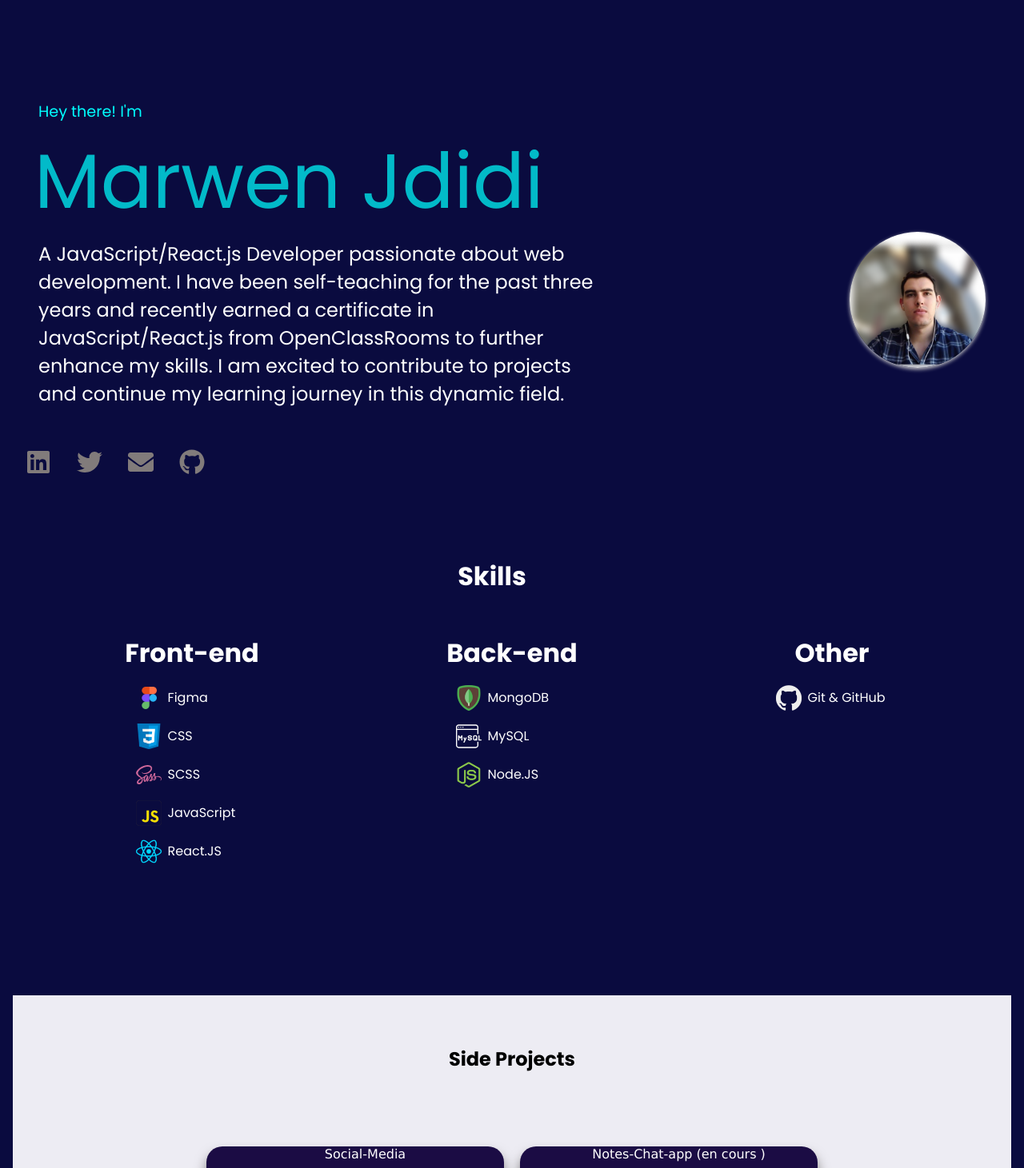
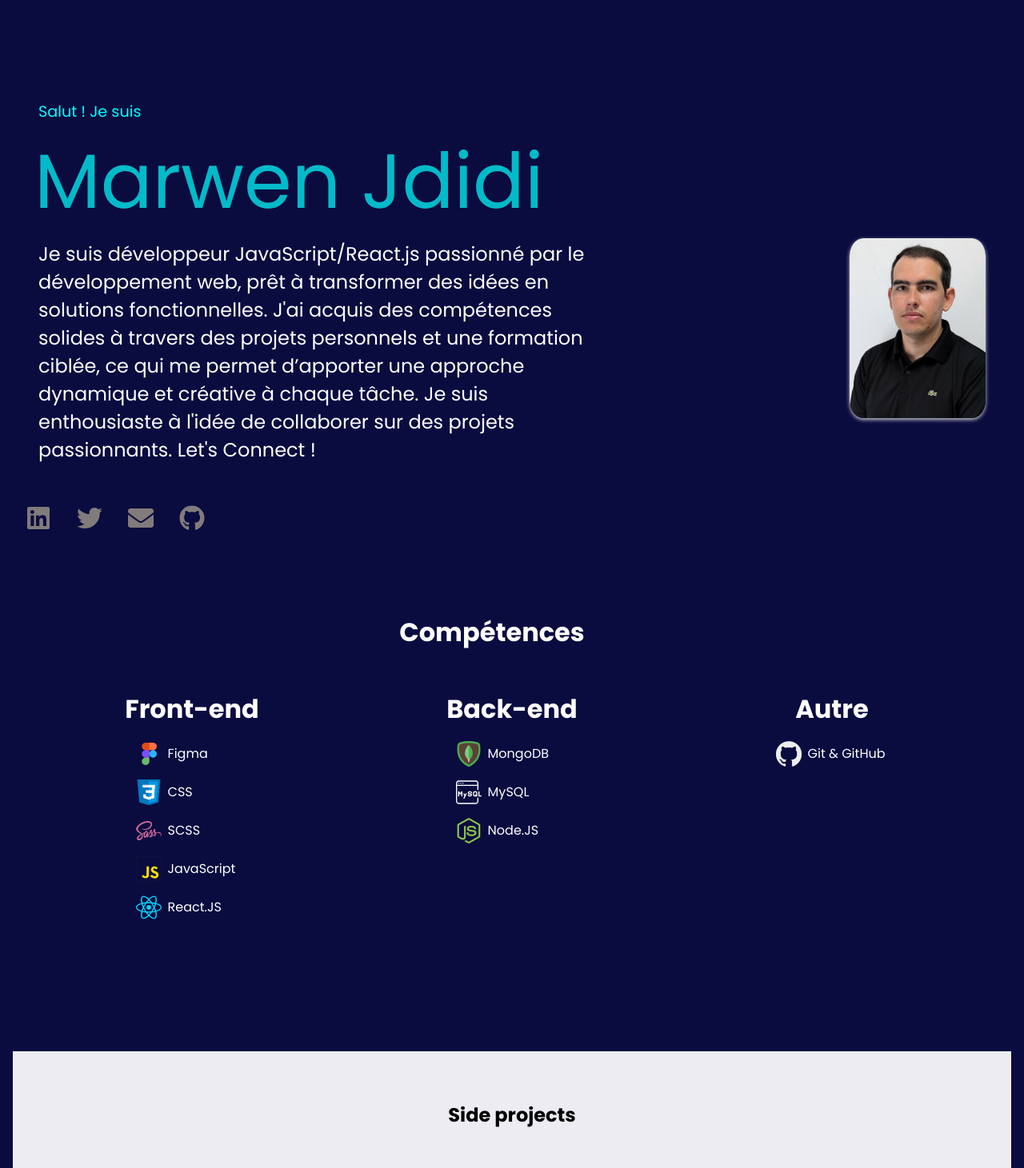
Before and after one commit to MarwenCode/portfolio, a React (Create React App) app: page / in a window 1280 px wide. Shown: the part 120-1581 px from the top of the page at 80% size. Built offline with nearby package versions, Linux system fonts and the light colour scheme.

Commit message:
pic version with lang

```diff
--- a/package.json
+++ b/package.json
@@ -12,17 +12,18 @@
     "@testing-library/user-event": "^13.5.0",
     "emailjs-com": "^3.2.0",
     "framer-motion": "^11.0.5",
-    "i18next": "^23.12.2",
+    "i18next": "^23.15.1",
     "js-file-download": "^0.4.12",
     "react": "^18.2.0",
     "react-dom": "^18.2.0",
-    "react-i18next": "^15.0.0",
+    "react-i18next": "^15.0.2",
     "react-icons": "^4.7.1",
     "react-intersection-observer": "^9.8.0",
     "react-router-dom": "^6.6.2",
     "react-scripts": "5.0.1",
     "react-scroll": "^1.8.9",
     "react-toastify": "^10.0.4",
+    "react-world-flags": "^1.6.0",
     "sass": "^1.77.7",
     "web-vitals": "^2.1.4"
   },
--- a/src/components/home/Home.jsx
+++ b/src/components/home/Home.jsx
@@ -1,7 +1,6 @@
 import React, { useState, useEffect } from "react";
-
+import { useTranslation } from 'react-i18next'; // Import useTranslation
 import { FaLinkedin, FaTwitter, FaEnvelope, FaGithub } from "react-icons/fa";
-
 import "./home.scss";
 import Projects from "../projects/Projects";
 import emailjs from "emailjs-com";
@@ -11,6 +10,7 @@ import JavaScriptOnly from "../javaScriptOnly/JavaScriptOnly";
 import Intro from "../intro/Intro";
 
 const Home = () => {
+  const { t } = useTranslation();
   const [isSkillsVisible, setIsSkillsVisible] = useState(false);
   const [isIntroVisible, setIsIntroVisible] = useState(false);
 
@@ -50,9 +50,7 @@ const Home = () => {
     e.preventDefault();
 
     try {
-      console.log("Form data submitted:", formData);
-
-      const form = e.target; // Get the form element
+      const form = e.target;
 
       const result = await emailjs.sendForm(
         "service_v0gmsdf",
@@ -61,9 +59,6 @@ const Home = () => {
         "tGn9UVohsbbE7IH5z"
       );
 
-      console.log(result.text);
-      // Add any success handling or redirect here
-      // Show a success notification to the user
       toast.success("Your message has been sent!");
       setFormData({
         name: "",
@@ -71,14 +66,10 @@ const Home = () => {
         message: "",
       });
     } catch (error) {
-      console.error(error); // Log the entire error object for further investigation
-      console.log(error?.text || "An error occurred");
-      // Show an error notification to the user
+      console.error(error);
       toast.error("An error occurred. Please try again.");
     }
   };
-
-
 
   const handleMouseEnter = () => {
     setIsIntroVisible(true);
@@ -92,16 +83,12 @@ const Home = () => {
     <div className="home">
       <div className="about">
         <div className="presentation">
-          <span> Hey there! I'm</span>
+          <span>{t('about.greeting')}</span>
           <p className="text">
             <span className="name">Marwen Jdidi</span>
           </p>
           <p className="text2">
-            A JavaScript/React.js Developer passionate about web development. I
-            have been self-teaching for the past three years and recently earned
-            a certificate in JavaScript/React.js from OpenClassRooms to further
-            enhance my skills. I am excited to contribute to projects and
-            continue my learning journey in this dynamic field.
+            {t('about.description')}
           </p>
           <div className="contact">
             <div className="contact-links">
@@ -123,96 +110,83 @@ const Home = () => {
 
         <div className="profile">
           <div className="right">
-      {/* <div className="thought-cloud">
-          <p>hey! 👋. Hover my picture please </p>
-        </div> */}
             <img
-          src="/edited-pic.png"
+              src="/profile image.jpg"
               alt="profile-pic"
-          // onMouseEnter={handleMouseEnter}
-          // onMouseLeave={handleMouseLeave}
               className="profile-pic"
             />
-
           </div>
           {isIntroVisible && <Intro />}
         </div>
       </div>
-      <div
-        className={`skills ${isSkillsVisible ? "visible" : ""}`}
-        id="skills-section">
-        <h2>Skills</h2>
 
-        <div class="skills-container">
-          <div class="section frontend">
-            <h2>Front-end</h2>
-            <div class="skill">
+      <div className={`skills ${isSkillsVisible ? "visible" : ""}`} id="skills-section">
+        <h2>{t('skills.title')}</h2>
+
+        <div className="skills-container">
+          <div className="section frontend">
+            <h2>{t('skills.frontend')}</h2>
+            <div className="skill">
               <img src="/figma3.png" alt="Figma icon" />
-              <p>Figma</p>
+              <p>{t('skills.figma')}</p>
             </div>
-            <div class="skill">
+            <div className="skill">
               <img src="/css.png" alt="" />
-              <p>CSS</p>
+              <p>{t('skills.css')}</p>
             </div>
-            <div class="skill">
+            <div className="skill">
               <img src="/sass.svg" alt="" />
-              <p>SCSS</p>
+              <p>{t('skills.scss')}</p>
             </div>
-            <div class="skill">
+            <div className="skill">
               <img src="/javascript.svg" alt="" />
-              <p>JavaScript</p>
+              <p>{t('skills.javascript')}</p>
             </div>
-            <div class="skill">
+            <div className="skill">
               <img src="/react.png" alt="" />
-              <p>React.JS</p>
-            </div>
-          </div>
-          <div class="section backend">
-            <h2>Back-end</h2>
-            <div class="skill">
-              <img src="/mongo.png" alt="" />
-              <p>MongoDB</p>
-            </div>
-            <div class="skill">
-              <img src="/mysql.svg" alt="" />
-              <p>MySQL</p>
-            </div>
-            <div class="skill">
-              <img src="/node.png" alt="" />
-              <p>Node.JS</p>
+              <p>{t('skills.react')}</p>
             </div>
           </div>
 
-          <div class="section other">
-            <h2>Other</h2>
-            <div class="skill">
+          <div className="section backend">
+            <h2>{t('skills.backend')}</h2>
+            <div className="skill">
+              <img src="/mongo.png" alt="" />
+              <p>{t('skills.mongodb')}</p>
+            </div>
+            <div className="skill">
+              <img src="/mysql.svg" alt="" />
+              <p>{t('skills.mysql')}</p>
+            </div>
+            <div className="skill">
+              <img src="/node.png" alt="" />
+              <p>{t('skills.node')}</p>
+            </div>
+          </div>
+
+          <div className="section other">
+            <h2>{t('skills.other')}</h2>
+            <div className="skill">
               <img src="/github.png" alt="Git & GitHub icon" />
-              <p>Git & GitHub</p>
+              <p>{t('skills.github')}</p>
             </div>
           </div>
         </div>
       </div>
+
       <div className="projects">
-        <h2>Side Projects </h2>
-
+        <h2>{t('projects.title')}</h2>
         <div className="sidepro">
           <div className="proj">
             <Projects />
           </div>
 
           <div className="demo">
-            <p>
-              To try the applications, you can use the following credentials:
-            </p>
-
+            <p>{t('projects.credentials')}</p>
             <div className="sign">
-              <span>e-mail: admin@gmail.com</span>
-              <span>password: 123456</span>
-
-              <p>
-                "Sometimes, you need to wait a few seconds to log in, it depends
-                on the network."
-              </p>
+              <span>{t('projects.email')}: admin@gmail.com</span>
+              <span>{t('projects.password')}: 123456</span>
+              <p>{t('projects.note')}</p>
             </div>
           </div>
         </div>
@@ -221,12 +195,13 @@ const Home = () => {
       <div className="jsOnly">
         <JavaScriptOnly />
       </div>
+
       <div className="contact">
         <section id="contact">
-          <h2>Contact</h2>
+          <h2>{t('contact.title')}</h2>
           <form onSubmit={handleSubmit}>
             <div className="form-group">
-              <label htmlFor="name">Name:</label>
+              <label htmlFor="name">{t('contact.name')}:</label>
               <input
                 type="text"
                 id="name"
@@ -237,7 +212,7 @@ const Home = () => {
               />
             </div>
             <div className="form-group">
-              <label htmlFor="email">Email:</label>
+              <label htmlFor="email">{t('contact.email')}:</label>
               <input
                 type="email"
                 id="email"
@@ -248,15 +223,16 @@ const Home = () => {
               />
             </div>
             <div className="form-group">
-              <label htmlFor="message">Message:</label>
+              <label htmlFor="message">{t('contact.message')}:</label>
               <textarea
                 id="message"
                 name="message"
                 value={formData.message}
                 onChange={handleChange}
-                required></textarea>
+                required
+              ></textarea>
             </div>
-            <button type="submit">Submit</button>
+            <button type="submit">{t('contact.submit')}</button>
           </form>
           <ToastContainer />
           <div className="contact-links">
--- a/src/components/home/home.scss
+++ b/src/components/home/home.scss
@@ -102,7 +102,7 @@
 
         .profile-pic {
           width: 170px;
-          border-radius: 50%;
+          border-radius:10%;
           box-shadow: 0px 2px 5px #ccc;
           cursor: pointer;
           transition: transform 0.3s ease;
--- a/src/components/projects/Projects.jsx
+++ b/src/components/projects/Projects.jsx
@@ -2,96 +2,53 @@ import React, { useState } from "react";
 import Project from "./Project";
 import { motion, useAnimation } from 'framer-motion';
 import { useInView } from 'react-intersection-observer';
-
+import { useTranslation } from 'react-i18next'; // Importer useTranslation
 
 import "./projects.scss";
 
 const Projects = () => {
+  const { t } = useTranslation(); // Hook pour accéder à la fonction de traduction
   const [selectedVideo, setSelectedVideo] = useState(null);
   const [showPlayer, setShowPlayer] = useState(false);
   const videos = [
-    // {
-    //   title: "Blog-app",
-    //   src: "https://www.youtube.com/watch?v=6IyZaA4aD04",
-    //   description:
-    //     " I developed the blog-app application to gain a solid understanding of the fundamentals of REACT JS.- My goal was to create a CRUD (create, read, update, and delete) application to put my knowledge into practice.Technologies used: React JS, hooks, MongoDB for the backend" ,
-    //   image: "/blog.png",
-    //   code: "https://github.com/MarwenCode/Blog-app",
-    //   app: "https://blog-app-frontend.onrender.com",
-
-    // },
-    // {
-    //   title: "Social-Media",
-    //   src: "https://www.youtube.com/watch?v=sHX3hq0bfZQ",
-    //   description:
-    //     "I developed a RESTful API for managing posts, incorporating features such as image uploads, comment editing, and deletion. I proficiently navigated the React ecosystem, employing techniques like the spread operator, conditional rendering, and state management with Redux Toolkit.",
-    //   image: "/social-media.png",
-    //   code: "https://github.com/MarwenCode/SocialMedia.app",
-    //   app: "https://social-media-app-a6lq.onrender.com",
-    // },
-    // {
-    //   title: "Job-app",
-    //   src: "https://www.youtube.com/watch?v=LEU91zAsosg",
-    //   description:
-    //     "Cette application permet de faciliter la recherche d'offres d'emploi pour les développeurs en se concentrant sur leurs spécialités. En utilisant cette application, j'ai amélioré mes compétences en matière de gestion des états avec React JS,  j'ai également appris à effectuer des filtrages de données pour afficher des résultats en fonction de critères prédéterminés et de maîtriser les opérations CRUD.",
-    //   image: "/job-app.png",
-    //   code: "https://github.com/MarwenCode/Job-app",
-    //   app: "https://job-app-client.onrender.com",
-    // },
-
-
-     {
-        title: "Social-Media",
-         src: "https://www.youtube.com/watch?v=sHX3hq0bfZQ",
-       description:
-          "I developed a RESTful API for managing posts, incorporating features such as image uploads, comment editing, and deletion. I proficiently navigated the React ecosystem, employing techniques like the spread operator, conditional rendering, and state management with Redux Toolkit.",
-       image: "/postshare.png",
-       code: "https://github.com/MarwenCode/Post-Share",
-       app: "https://postshare-app.onrender.com",
+    {
+      title: t('projects.socialMedia.title'), // Traduction du titre
+      src: "https://www.youtube.com/watch?v=sHX3hq0bfZQ",
+      description: t('projects.socialMedia.description'), // Traduction de la description
+      image: "/postshare.png",
+      code: "https://github.com/MarwenCode/Post-Share",
+      app: "https://postshare-app.onrender.com",
     },
     {
-      title: "Notes-Chat-app (en cours )",
+      title: t('projects.notesChatApp.title'), // Traduction du titre
       src: "https://www.youtube.com/watch?v=uFReP-cA2CQ",
-      description:
-      "The Notes application allows users to create notes with advanced features such as saving notes in a MySQL database, editing and deleting notes, as well as assigning each note to a category. This application is built with React JS, MySQL, and Express JS. The upcoming features include adding a chat system with users using Socket.io and creating a task manager similar to Trello.",
+      description: t('projects.notesChatApp.description'), // Traduction de la description
       image: "/notes-app.png",
       code: "https://github.com/MarwenCode/MIND-3",
-      app:"https://marwen-portfolio.onrender.com"
+      app: "https://marwen-portfolio.onrender.com"
     },
-
     {
-      title: "E-Commerce-app",
+      title: t('projects.eCommerceApp.title'), // Traduction du titre
       src: "https://www.youtube.com/watch?v=1_PmCTz0fZA",
-      description:
-      "I designed this e-commerce website to enhance my skills in React JS Hooks, particularly useContext and useReducer. These facilitated efficient management of the shopping cart, tracking quantities and order totals in real-time as users add items.",
+      description: t('projects.eCommerceApp.description'), // Traduction de la description
       image: "/e-commerce.png",
       code: "https://github.com/MarwenCode/E-commerce-app",
       app: "https://e-commerce-app-7nc0.onrender.com",
     },
     {
-      title: "Dashboard-app",
+      title: t('projects.dashboardApp.title'), // Traduction du titre
       src: "https://www.youtube.com/watch?v=-n6lSUpue4A",
-      description:
-      "I developed this dashboard using Express JS, MongoDB, and React JS to better master database management and display data using the Context API. I also implemented features to efficiently handle various application states. Users can easily manage products in stock and communicate with suppliers using an integrated support ticket system, enabling more effective management of their activities.",
+      description: t('projects.dashboardApp.description'), // Traduction de la description
       image: "/dashboard.png",
       code: "https://github.com/MarwenCode/Dashboard-admin-app",
       app: "https://dashboard-app-marwen.onrender.com",
     },
-
   ];
 
   const handleClick = (videoId) => {
     setSelectedVideo(videoId);
     setShowPlayer(!showPlayer);
   };
-
-
-
-
-
-
-
-
 
   return (
     <div className="sideprojects">
--- a/src/index.js
+++ b/src/index.js
@@ -1,7 +1,7 @@
 import React from 'react';
 import ReactDOM from 'react-dom/client';
 import { ToastContainer } from 'react-toastify';
-
+import "./i18n"
 import App from './App';
 
 
--- /dev/null
+++ b/src/locales/en.json
@@ -0,0 +1,51 @@
+{
+  "about": {
+    "greeting": "Hey there! I'm",
+    "description": "A JavaScript/React.js Developer passionate about web development. I have been self-teaching for the past three years and recently earned a certificate in JavaScript/React.js to further enhance my skills. I am excited to contribute to projects and continue my learning journey in this dynamic field."
+  },
+  "skills": {
+    "title": "Skills",
+    "frontend": "Front-end",
+    "figma": "Figma",
+    "css": "CSS",
+    "scss": "SCSS",
+    "javascript": "JavaScript",
+    "react": "React.JS",
+    "backend": "Back-end",
+    "mongodb": "MongoDB",
+    "mysql": "MySQL",
+    "node": "Node.JS",
+    "other": "Other",
+    "github": "Git & GitHub"
+  },
+  "projects": {
+    "title": "Side Projects",
+    "credentials": "To try the applications, you can use the following credentials:",
+    "email": "email",
+    "password": "password",
+    "note": "Sometimes, you need to wait a few seconds to log in, it depends on the network.",
+    "socialMedia": {
+      "title": "Social-Media",
+      "description": "I developed a RESTful API for managing posts, incorporating features such as image uploads, comment editing, and deletion. I proficiently navigated the React ecosystem, employing techniques like the spread operator, conditional rendering, and state management with Redux Toolkit."
+    },
+    "notesChatApp": {
+      "title": "Notes-Chat-app (in progress)",
+      "description": "The Notes application allows users to create notes with advanced features such as saving notes in a MySQL database, editing and deleting notes, as well as assigning each note to a category."
+    },
+    "eCommerceApp": {
+      "title": "E-Commerce-app",
+      "description": "I designed this e-commerce website to enhance my skills in React JS Hooks, particularly useContext and useReducer, which facilitated efficient management of the shopping cart."
+    },
+    "dashboardApp": {
+      "title": "Dashboard-app",
+      "description": "I developed this dashboard using Express JS, MongoDB, and React JS to better master database management and display data using the Context API."
+    }
+  },
+  "contact": {
+    "title": "Contact",
+    "name": "Name",
+    "email": "Email",
+    "message": "Message",
+    "submit": "Submit"
+  }
+}
--- /dev/null
+++ b/src/locales/fr.json
@@ -0,0 +1,51 @@
+{
+    "about": {
+      "greeting": "Salut ! Je suis",
+      "description": "Je suis développeur JavaScript/React.js passionné par le développement web, prêt à transformer des idées en solutions fonctionnelles. J'ai acquis des compétences solides à travers des projets personnels et une formation ciblée, ce qui me permet d’apporter une approche dynamique et créative à chaque tâche. Je suis enthousiaste à l'idée de collaborer sur des projets passionnants. Let's Connect !"
+    },
+    "skills": {
+      "title": "Compétences",
+      "frontend": "Front-end",
+      "figma": "Figma",
+      "css": "CSS",
+      "scss": "SCSS",
+      "javascript": "JavaScript",
+      "react": "React.JS",
+      "backend": "Back-end",
+      "mongodb": "MongoDB",
+      "mysql": "MySQL",
+      "node": "Node.JS",
+      "other": "Autre",
+      "github": "Git & GitHub"
+    },
+    "projects": {
+      "title": "Side projects",
+      "credentials": "Pour essayer les applications, vous pouvez utiliser les identifiants suivants :",
+      "email": "e-mail",
+      "password": "mot de passe",
+      "note": "Parfois, vous devez attendre quelques secondes pour vous connecter, cela dépend du réseau.",
+      "socialMedia": {
+        "title": "Social-Media",
+        "description": "J'ai développé une API RESTful pour gérer les publications, en intégrant des fonctionnalités telles que le téléchargement d'images, l'édition et la suppression de commentaires.En utilisant des techniques comme le spread operator, le rendu conditionnel et la gestion d'état avec Redux Toolkit."
+      },
+      "notesChatApp": {
+        "title": "Notes-Chat-app (en cours)",
+        "description": "L'application Notes permet aux utilisateurs de créer des notes avec des fonctionnalités avancées telles que l'enregistrement de notes dans une base de données MySQL, l'édition et la suppression de notes, ainsi que l'attribution de chaque note à une catégorie. Cette application est construite avec React JS, MySQL et Express JS."
+      },
+      "eCommerceApp": {
+        "title": "E-Commerce-app",
+        "description": "J'ai conçu ce site e-commerce pour améliorer mes compétences en React JS Hooks, notamment useContext et useReducer, qui facilitent la gestion efficace du panier d'achat."
+      },
+      "dashboardApp": {
+        "title": "Dashboard-app",
+        "description": "J'ai développé ce tableau de bord en utilisant Express JS, MongoDB et React JS pour mieux maîtriser la gestion de base de données et afficher des données à l'aide de l'API Context."
+      }
+    },
+    "contact": {
+      "title": "Contact",
+      "name": "Nom",
+      "email": "Email",
+      "message": "Message",
+      "submit": "Soumettre"
+    }
+  }
```
Also changed, not shown: src/components/navbar/NavBar.jsx (+27 -36 lines), src/components/navbar/navbar.scss (+10 -0 lines), src/i18n.js (added, +27 -0 lines), public/profile image.jpg (added), 1 other file (tests, documents, lock files or other folders). Lines whose indentation alone changed are shown as unchanged.
